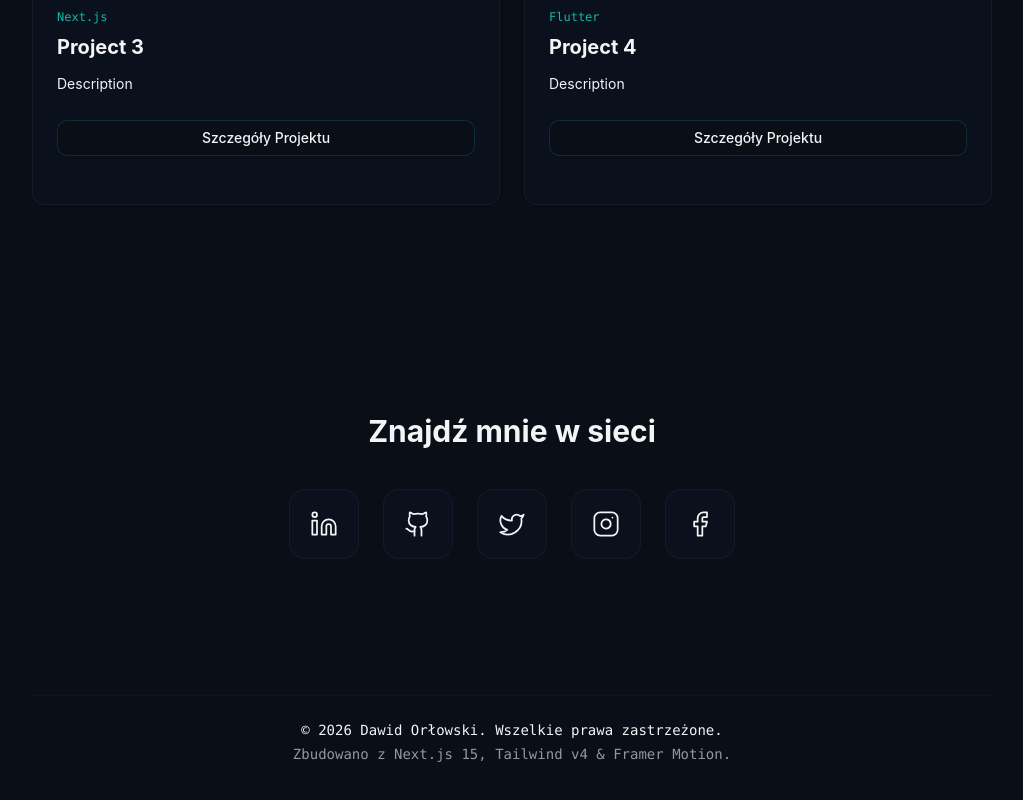
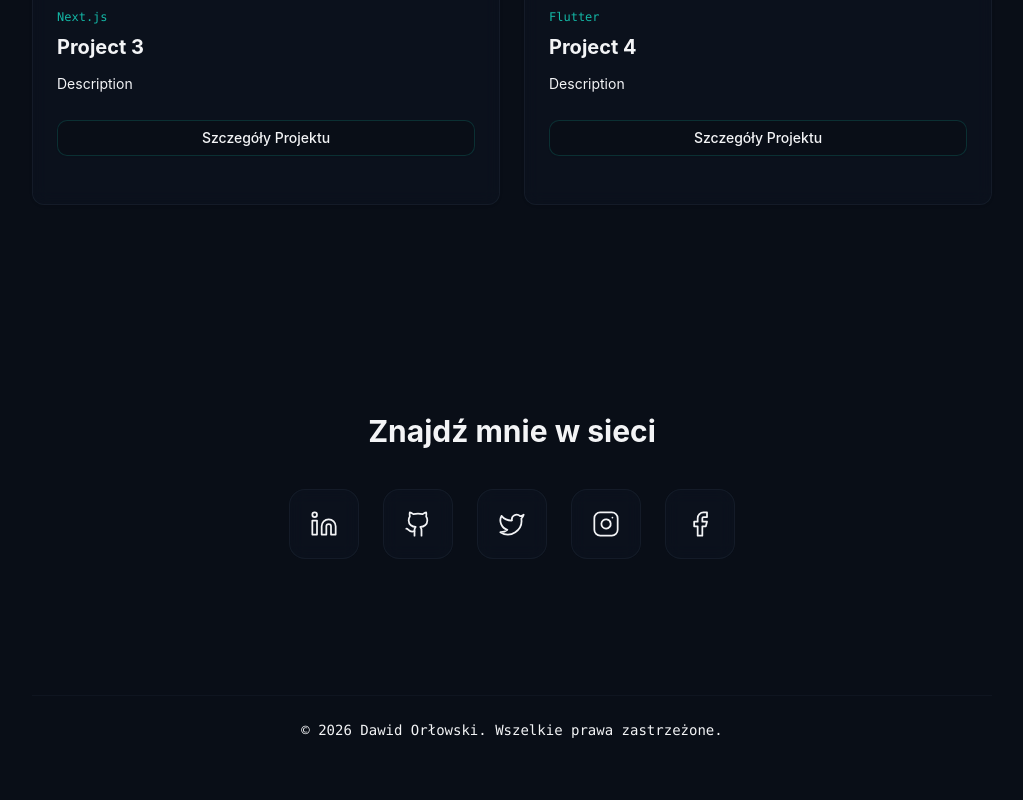
Before and after one commit to DawOrl/portfolio_web, a Next.js app: page / in a window 1280 px wide. Shown: the part 3832-4632 px from the top of the page, without its empty margins (128-1151 px from the left). Built offline with nearby package versions, Linux system fonts and the light colour scheme.

Commit message:
fix: remove redundant footer text in Home component for clarity

```diff
--- a/src/app/page.tsx
+++ b/src/app/page.tsx
@@ -178,7 +178,7 @@ export default function Home() {
           className="mt-6 py-6 border-t border-border/30 text-center text-muted-foreground text-sm font-mono"
         >
           <p>© {new Date().getFullYear()} Dawid Orłowski. Wszelkie prawa zastrzeżone.</p>
-          <p className="mt-1 opacity-60">Zbudowano z Next.js 15, Tailwind v4 & Framer Motion.</p>
+
         </motion.footer>
 
       </main>
```
